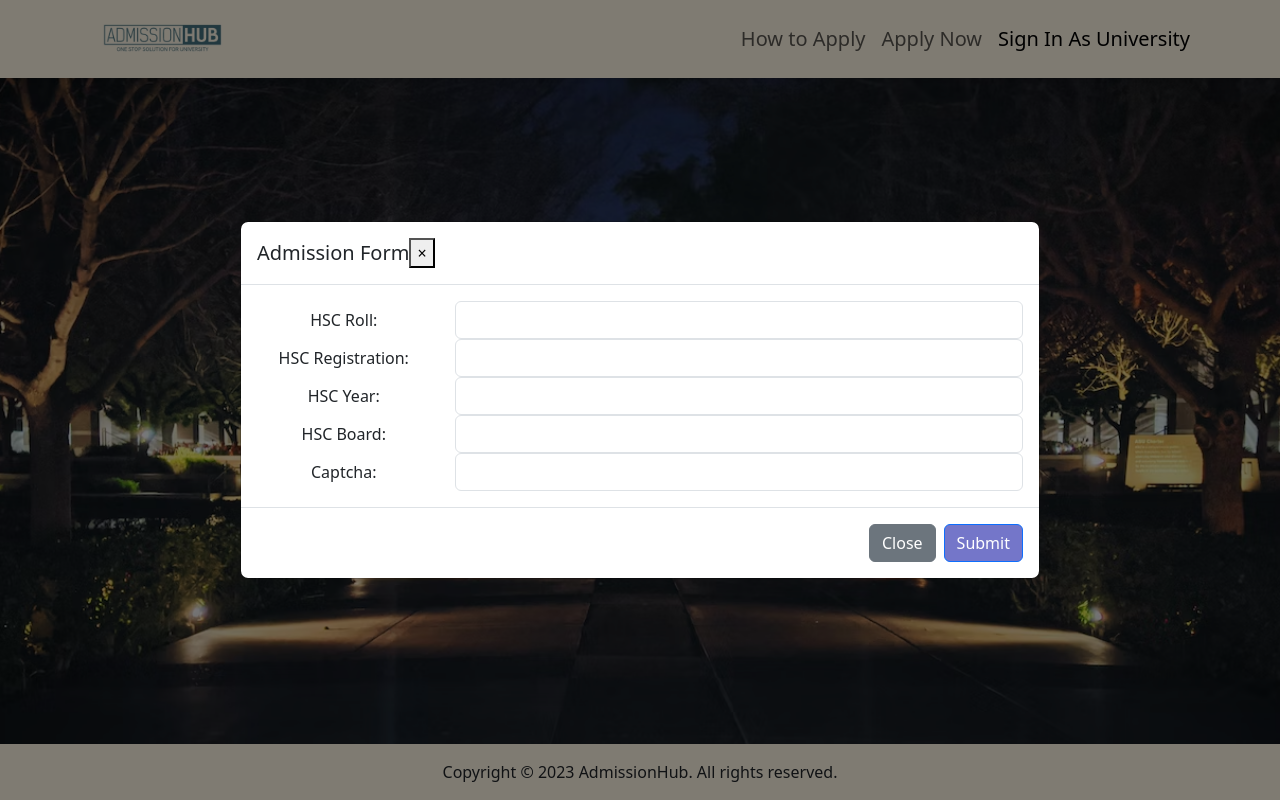
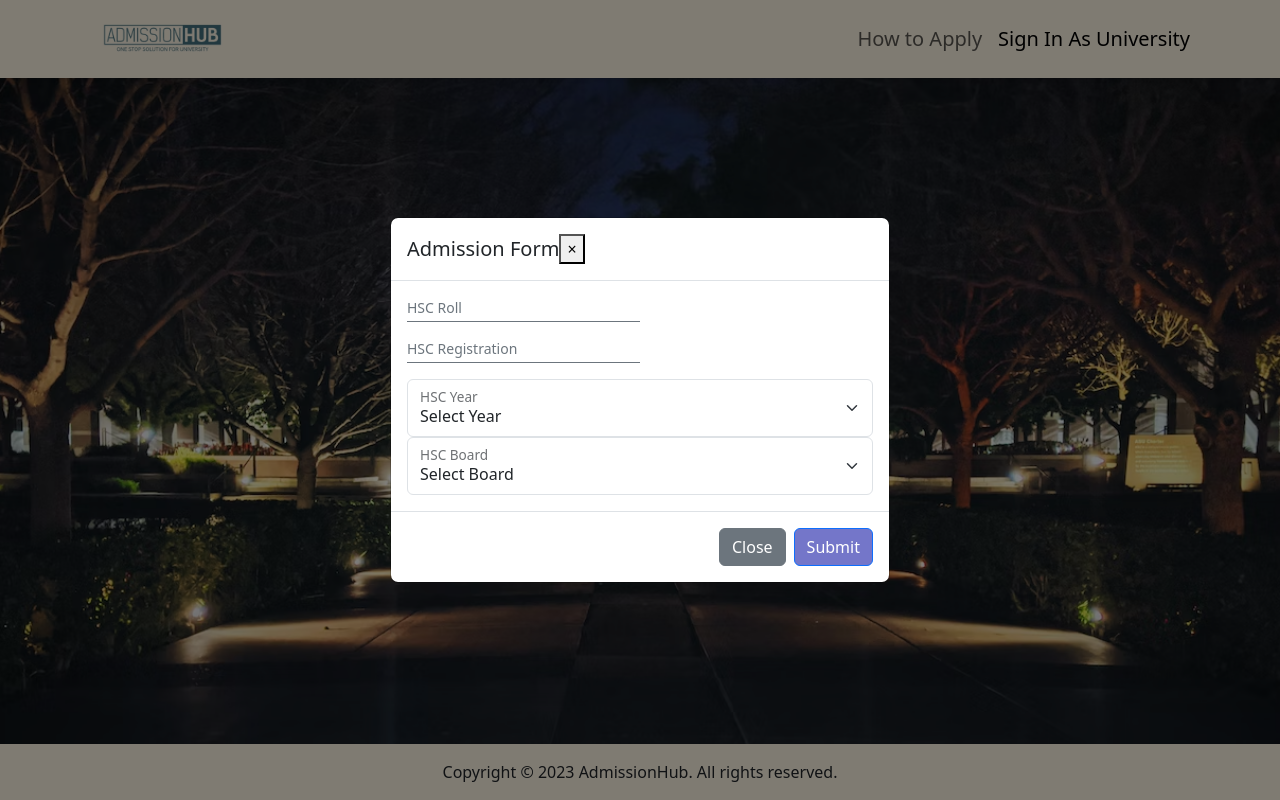
Before and after one commit to rajib-raiyat/admission-hub, a Flask app: page / in a window 1280 px wide, after a click on "Apply Now". Run offline with Flask 3, Linux system fonts and the light colour scheme.

Commit message:
Modal update with floating labels and select labels

```diff
--- a/front-end/templates/index.html
+++ b/front-end/templates/index.html
@@ -15,6 +15,44 @@
 
         .bg-image {
             filter: blur(0px) brightness(0.9) saturate(0.5);
+        }
+
+        .floating-label {
+            position: relative;
+            margin-bottom: 1rem;
+            font-size: 14px;
+        }
+
+        .floating-label label {
+            position: absolute;
+            top: 0;
+            left: 0;
+            font-size: 14px;
+            transition: all 0.2s ease-out;
+            pointer-events: none;
+            color: #6c757d;
+        }
+
+        .floating-label .form-control {
+            border: none;
+            border-bottom: 1px solid #6c757d;
+            border-radius: 0;
+            box-shadow: none;
+            padding: 0;
+            height: auto;
+            font-size: 16px;
+        }
+
+        .floating-label .form-control:focus {
+            border-color: #007bff;
+            box-shadow: none;
+        }
+
+        .floating-label .form-control:focus ~ label {
+            top: -1rem;
+            left: 0;
+            font-size: 12px;
+            color: #007bff;
         }
 
 
@@ -37,9 +75,7 @@
                     <li class="nav-item active">
                         <a class="nav-link" href="#">How to Apply</a>
                     </li>
-                    <li class="nav-item">
-                        <a class="nav-link" href="#">Apply Now</a>
-                    </li>
+
                     <li class="nav-item">
                         <a class="nav-link active" aria-current="page" href="#">Sign In As University</a>
                     </li>
@@ -58,6 +94,7 @@
     background-position: center;
     background-repeat: no-repeat;
     background-size: cover;
+
     ">
         <div class="container-xxl">
             <h1 class="display-4 text-white" style=" filter: ">AdmissionHub</h1>
@@ -68,9 +105,10 @@
             </button>
 
             <!-- Application Modal -->
-            <div class="modal fade" id="staticBackdrop" data-backdrop="static" tabindex="-1" role="dialog"
+            <div class="modal fade" id="staticBackdrop" data-backdrop="static" data-keyboard="false" tabindex="-1"
+                 role="dialog"
                  aria-labelledby="staticBackdropLabel" aria-hidden="true">
-                <div class="modal-dialog modal-lg modal-dialog-centered" role="document" style="z-index: 9999;">
+                <div class="modal-dialog modal-dialog-centered" role="document" style="z-index: 9999;">
                     <div class="modal-content">
                         <div class="modal-header">
                             <h5 class="modal-title" id="staticBackdropLabel">Admission Form</h5>
@@ -80,34 +118,48 @@
                         </div>
                         <div class="modal-body">
                             <form>
-                                <div class="form-group row">
-                                    <label for="hscRoll" class="col-sm-3 col-form-label">HSC Roll:</label>
-                                    <div class="col-sm-9">
-                                        <input type="text" class="form-control" id="hscRoll">
+                                <div class="form-row">
+                                    <div class="form-group col-md-6">
+                                        <div class="floating-label">
+                                            <input type="text" class="form-control" id="hscRoll" placeholder=" ">
+                                            <label for="hscRoll">HSC Roll</label>
+                                        </div>
+                                    </div>
+                                    <div class="form-group col-md-6">
+                                        <div class="floating-label">
+                                            <input type="text" class="form-control" id="hscReg" placeholder=" ">
+                                            <label for="hscReg">HSC Registration</label>
+                                        </div>
                                     </div>
                                 </div>
-                                <div class="form-group row">
-                                    <label for="hscReg" class="col-sm-3 col-form-label">HSC Registration:</label>
-                                    <div class="col-sm-9">
-                                        <input type="text" class="form-control" id="hscReg">
+                                <div class="form-group">
+                                    <div class="form-floating">
+                                        <select class="form-select" id="hscYear"
+                                                aria-label="Floating label select example">
+                                            <option value="" disabled selected>Select Year</option>
+                                            <option value="2021">2021</option>
+                                            <option value="2022">2022</option>
+                                            <option value="2023">2023</option>
+                                        </select>
+                                        <label for="hscYear">HSC Year</label>
                                     </div>
                                 </div>
-                                <div class="form-group row">
-                                    <label for="hscYear" class="col-sm-3 col-form-label">HSC Year:</label>
-                                    <div class="col-sm-9">
-                                        <input type="text" class="form-control" id="hscYear">
-                                    </div>
-                                </div>
-                                <div class="form-group row">
-                                    <label for="hscBoard" class="col-sm-3 col-form-label">HSC Board:</label>
-                                    <div class="col-sm-9">
-                                        <input type="text" class="form-control" id="hscBoard">
-                                    </div>
-                                </div>
-                                <div class="form-group row">
-                                    <label for="captcha" class="col-sm-3 col-form-label">Captcha:</label>
-                                    <div class="col-sm-9">
-                                        <input type="text" class="form-control" id="captcha">
+                                <div class="form-group">
+                                    <div class="form-floating">
+                                        <select class="form-select" id="hscBoard"
+                                                aria-label="Floating label select example">
+                                            <option value="" disabled selected>Select Board</option>
+                                            <option value="Dhaka">Dhaka</option>
+                                            <option value="Chittagong">Chittagong</option>
+                                            <option value="Rajshahi">Rajshahi</option>
+
+                                            <option value="Dhaka">Comilla</option>
+                                            <option value="Chittagong">Sylhet</option>
+                                            <option value="Rajshahi">Dinajpur</option>
+                                            <option value="Rajshahi">Jessore</option>
+                                            <option value="Rajshahi">Barisal</option>
+                                        </select>
+                                        <label for="hscBoard">HSC Board</label>
                                     </div>
                                 </div>
                             </form>
```
